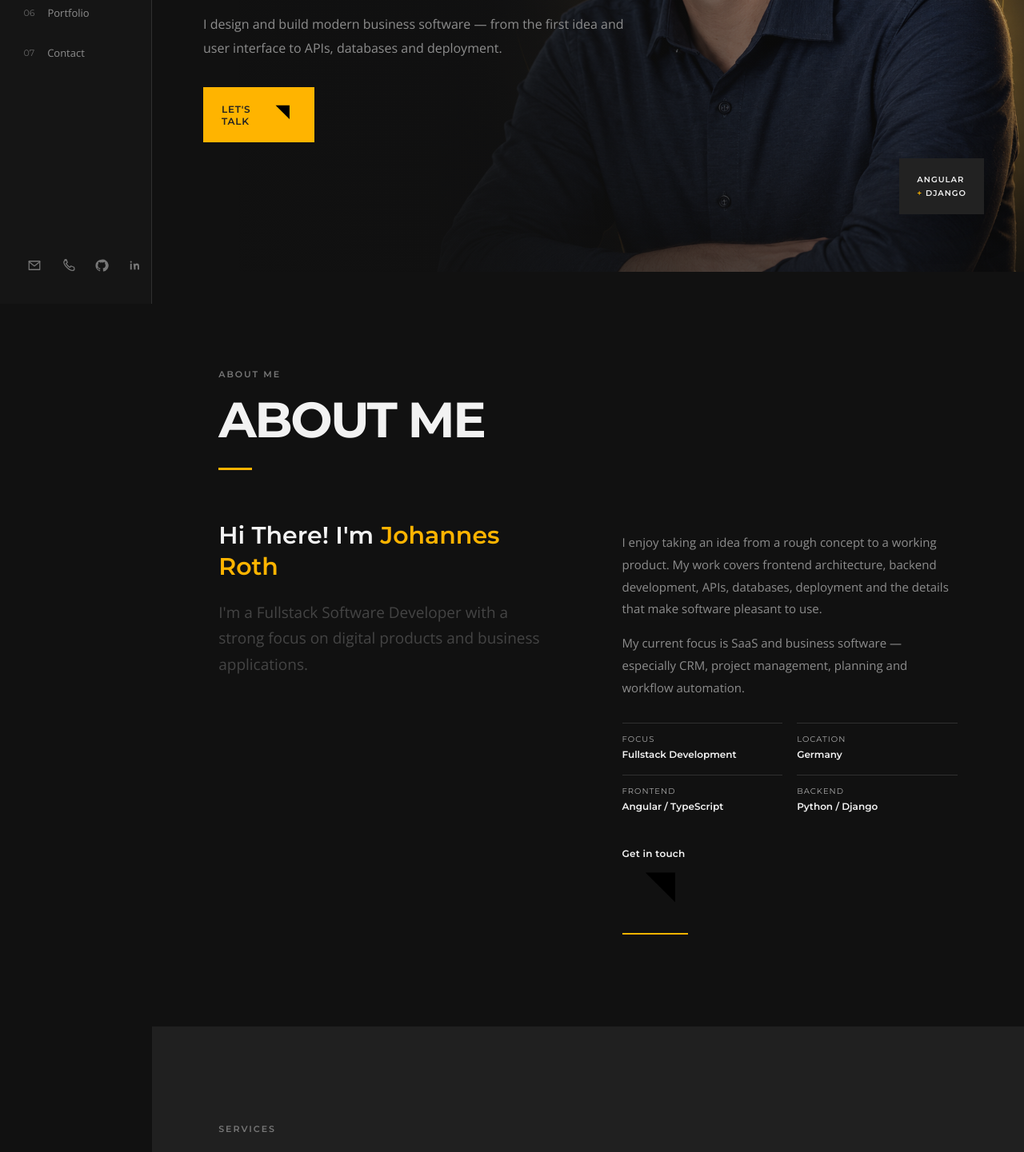
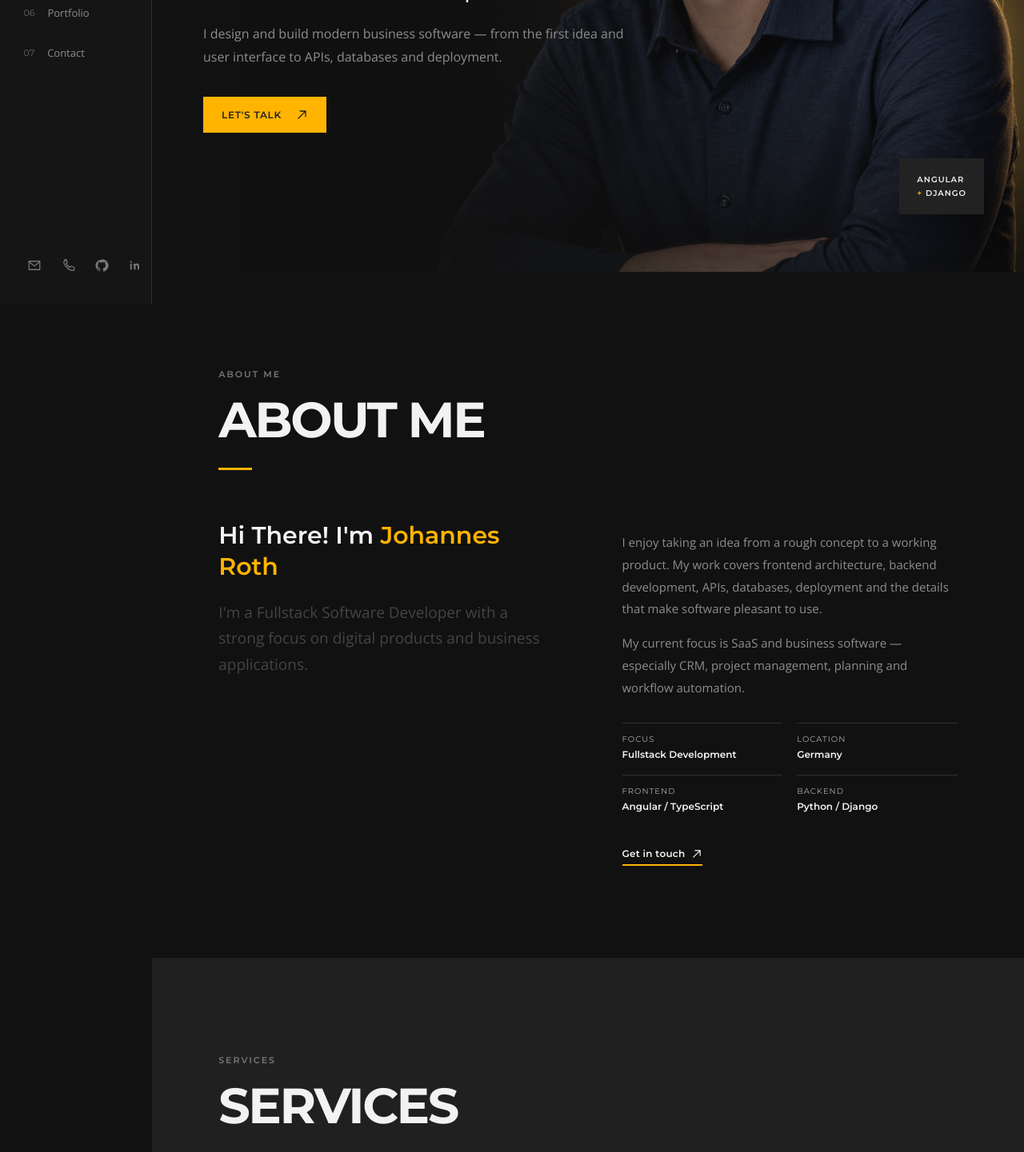
Before and after one commit to jorohx84/personal_portfolio_website, an Angular app: page / in a window 1280 px wide. Shown: the part 420-1861 px from the top of the page at 80% size. Built offline with nearby package versions, Linux system fonts and the light colour scheme.

Commit message:
Style custom action icons

```diff
--- a/src/styles.scss
+++ b/src/styles.scss
@@ -293,6 +293,17 @@ a {
     box-shadow: 0 10px 25px rgba(255, 180, 0, .25)
 }
 
+.primary-btn .btn-icon {
+    width: 15px;
+    height: 15px;
+    fill: none;
+    stroke: currentColor;
+    stroke-width: 1.7;
+    stroke-linecap: round;
+    stroke-linejoin: round;
+    flex: 0 0 auto
+}
+
 .hero-badge {
     position: absolute;
     z-index: 3;
@@ -421,6 +432,23 @@ a {
 .text-link:hover {
     color: var(--accent);
     border-color: var(--accent)
+}
+
+.text-link {
+    display: inline-flex;
+    align-items: center;
+    gap: 8px
+}
+
+.text-link .btn-icon {
+    width: 14px;
+    height: 14px;
+    fill: none;
+    stroke: currentColor;
+    stroke-width: 1.7;
+    stroke-linecap: round;
+    stroke-linejoin: round;
+    flex: 0 0 auto
 }
 
 .soft-bg {
```
